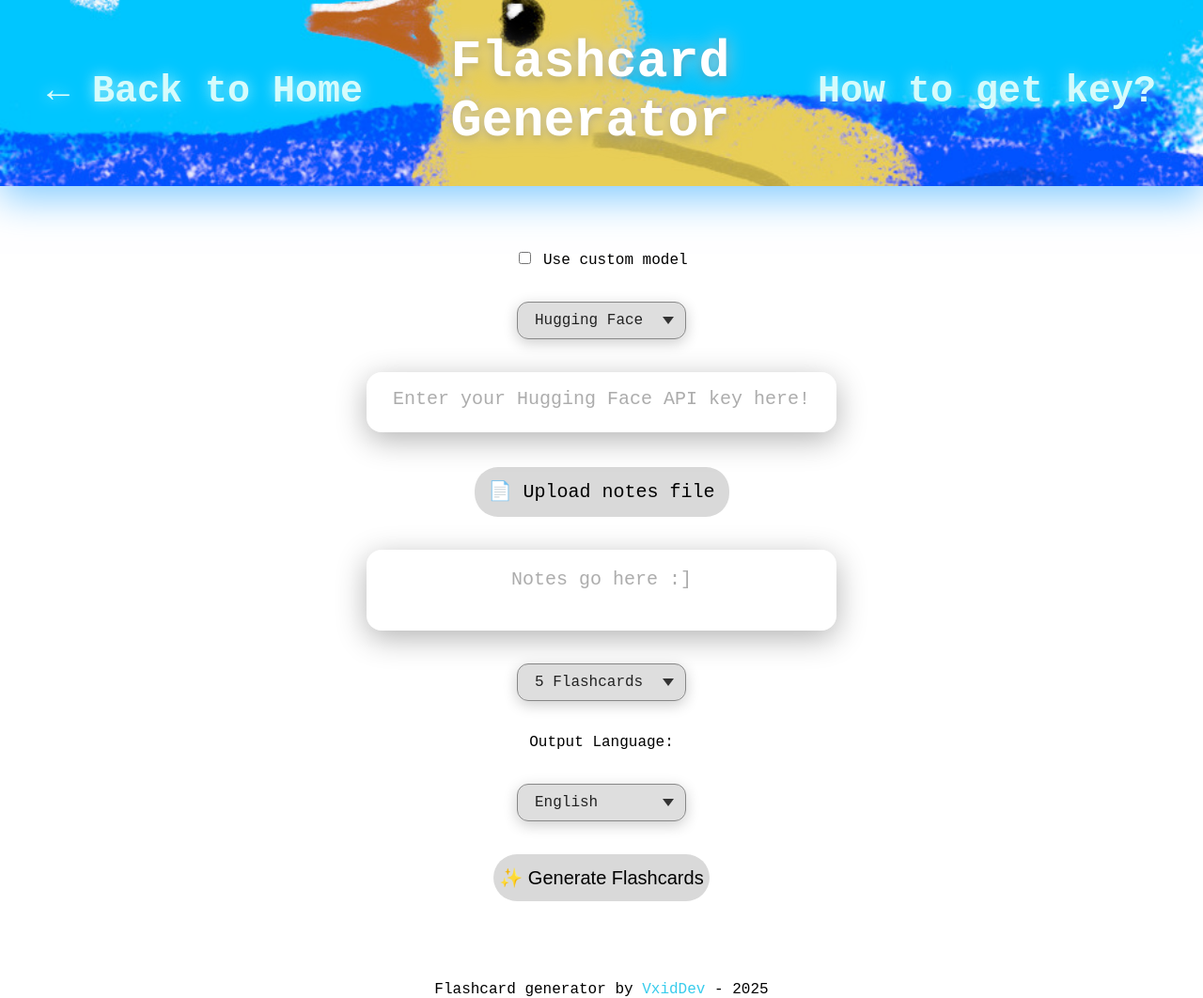
After one commit to VxidDev/eduDuck, a Flask app: template templates/flashCardGenerator.html in a window 1280 px wide. The commit adds this page. Shown: the whole page at 94% size. Run offline with Flask 3, Linux system fonts and the light colour scheme; the template is opened without the code that fills it, so the values that code supplies are empty; parts of the project's set-up code (start-up, migrations or seed data) failed here and were passed over.

Commit message:
Added FlashCard generation.

```diff
--- a/main.py
+++ b/main.py
@@ -4,6 +4,7 @@ from json import load , JSONDecodeError
 from routes.utils import uploadNotes as _uploadNotes_
 from routes.utils import storeNotes as _storeNotes_
 from routes.utils import storeQuiz as _storeQuiz_
+from routes.utils import storeFlashcards as _storeFlashcards_
 
 from routes.quiz import ParseQuiz
 from routes.quiz import QuizGenerator as _QuizGenerator_
@@ -15,8 +16,13 @@ from routes.noteEnhancer import EnhanceNotes as _EnhanceNotes_
 from routes.noteEnhancer import NoteEnhancer as _NoteEnhancer_
 from routes.noteEnhancer import EnhancedNotes as _EnhancedNotes_
 
+from routes.flashcardGenerator import FlashCardGenerator as _FlashCardGenerator_
+from routes.flashcardGenerator import FlashcardGenerator as _FlashcardGenerator_
+from routes.flashcardGenerator import FlashCardResult as _FlashCardResult_
+
 notes = {}
 quizzes = {}
+flashcards = {}
 
 app = Flask(__name__)
 
@@ -83,9 +89,21 @@ def EnhanceNotes():
     return _EnhanceNotes_(prompts)
 
 # ---------------- FlashCard Generator ------------------
-@app.route('/flashcards')
+@app.route('/flashcard-generator' , endpoint='flashCardGenerator')
 def flashCards():
-    return "Unsupported."
+    return _FlashCardGenerator_()
+
+@app.route('/flashcard-generator/generate' , endpoint='flashcardGenerator' , methods=['POST'])
+def flashCards():
+    return _FlashcardGenerator_(prompts)
+
+@app.route('/store-flashcards' , methods=['POST'], endpoint='storeflashCards')
+def storeFlashcards():
+    return _storeFlashcards_(flashcards)
+
+@app.route('/flashcard-generator/result' , endpoint='flashCardResult')
+def flashCardResult():
+    return _FlashCardResult_(flashcards)
 
 # ---------------- Miscellanious ------------------------
 @app.route("/keyAccess")
--- a/prompts.json
+++ b/prompts.json
@@ -1,4 +1,5 @@
 {
   "quiz": "Quiz generator ONLY. NO OTHER TEXT.\n\nMANDATORY REQUIREMENTS (confirm each before output):\n1. Output EXACTLY {AMOUNT} questions in ONE continuous line\n2. ALL TEXT SHOULD BE IN {LANGUAGE}. (Questions, answers, EVERYTHING!)\n3. NO \"Question\", \"Q\", headers, markdown, bullets, newlines\n4. Format: 1 question? a opt b opt c opt d opt|CORRECT:x| NO spaces before |\n5. Replace \"wrong\"/\"correct\" with REAL notes content\n6. Vary correct answers across a/b/c/d\n7. Short, clear questions from {NOTES} ONLY\n\nFollow this EXACT sequence:\n1. Read notes\n2. Generate {AMOUNT} questions\n3. Output ONLY in specified format\n\nEXAMPLE (copy this structure exactly but use notes):\n1 What color grass? a) blue b) red c) green d) yellow|CORRECT:c|2 What 2+2? a) 3 b) 4 c) 5 d) 6|CORRECT:b|3 Sky color? a) green b) blue c) red d) yellow|CORRECT:b|4 Sun rises? a) west b) south c) north d) east|CORRECT:a|5 Moon phase? a) full b) new c) half d) quarter|CORRECT:d|6 Earth shape? a) flat b) round c) square d) triangle|CORRECT:b|7 Water state? a) solid b) liquid c) gas d) plasma|CORRECT:c|8 Fire needs? a) water b) oxygen c) earth d) air|CORRECT:b|9 Light speed? a) slow b) fast c) medium d) stop|CORRECT:b|10 Gravity pulls? a) up b) down c) side d) none|CORRECT:b|\n\nNOTES: {NOTES}",
-  "enhanceNotes": "Enhance these notes for optimal learning. Output ONLY the enhanced content.\n\nNOTES:\n{NOTES}\n\nREQUIREMENTS:\n1. Use clean Markdown formatting:\n- Headings with #, ##, ### etc.\n- Bullet lists with - or *.\n- Numbered lists with 1., 2., 3.\n- Tables using standard Markdown table syntax.\n2. ALL TEXT SHOULD BE IN {LANGUAGE}. (EVERYTHING!)\n3. Do NOT wrap the entire output in quotes or code blocks.\n4. Do NOT use any HTML tags (no <p>, <strong>, <br>, etc.).\n5. Organize into clear sections with headings.\n6. Add explanations for complex concepts in simple terms.\n7. Include examples where concepts would benefit.\n8. Highlight key terms and definitions (with **bold**).\n9. Add connections between related ideas.\n10. Suggest mnemonics or memory aids.\n11. Identify gaps and recommend what to learn next.\n\nUse active voice. Prioritize clarity. No introductions, conclusions, or meta-comments."
+  "enhanceNotes": "Enhance these notes for optimal learning. Output ONLY the enhanced content.\n\nNOTES:\n{NOTES}\n\nREQUIREMENTS:\n1. Use clean Markdown formatting:\n- Headings with #, ##, ### etc.\n- Bullet lists with - or *.\n- Numbered lists with 1., 2., 3.\n- Tables using standard Markdown table syntax.\n2. ALL TEXT SHOULD BE IN {LANGUAGE}. (EVERYTHING!)\n3. Do NOT wrap the entire output in quotes or code blocks.\n4. Do NOT use any HTML tags (no <p>, <strong>, <br>, etc.).\n5. Organize into clear sections with headings.\n6. Add explanations for complex concepts in simple terms.\n7. Include examples where concepts would benefit.\n8. Highlight key terms and definitions (with **bold**).\n9. Add connections between related ideas.\n10. Suggest mnemonics or memory aids.\n11. Identify gaps and recommend what to learn next.\n\nUse active voice. Prioritize clarity. No introductions, conclusions, or meta-comments.",
+  "flashcard": "You are a flashcard generator. Follow these rules exactly: 1) Read and use ONLY the content from the NOTES section. Do not invent facts. 2) Create EXACTLY {AMOUNT} flashcards. 3) ALL TEXT MUST BE IN {LANGUAGE}. 4) Each flashcard must be in the format: question | answer 5) Put ALL flashcards in ONE SINGLE LINE, separated by ~. 6) Do NOT use any markdown, bullets, numbering, newlines, code blocks, quotes, or extra text. 7) Questions must be short, clear, and directly based on NOTES. 8) Answers must be precise, concise, and directly based on NOTES. 9) Do NOT repeat the same question or answer pattern. 10) Do NOT add explanations, comments, or any other text before or after the flashcards. 11) Output must look like: question1 | answer1 ~ question2 | answer2 ~ question3 | answer3 ... until you reach exactly {AMOUNT} flashcards. 12) If NOTES are too short, focus on the most important concepts and reuse them with different angles rather than inventing new content. Now use these NOTES to generate the flashcards: NOTES: {NOTES}"
 }
--- /dev/null
+++ b/routes/flashcardGenerator.py
@@ -0,0 +1,109 @@
+from routes.utils import AiReq
+from flask import render_template , request , jsonify
+
+standardApiErrors = {
+    "API error 402": "What does API error 402 mean? | Free credits exhausted ~",
+    "API error 401": "What does API error 401 mean? | Invalid or missing API key ~"
+}
+
+moreApiErrors = {
+    "API error 429": "What does API error 429 mean? | Rate limit exceeded ~",
+    "API error 503": "What does API error 503 mean? | Service unavailable ~",
+    "Model not loaded": "What does 'Model not loaded' mean? | Model still loading ~",
+    "Request timeout": "What does 'Request timeout' mean? | Server too slow ~",
+    "API error 400": "What does API error 400 mean? | Bad request ~"
+}
+
+def ParseFlashcards(fc: str) -> dict:
+    if not fc: return {}
+    output = {}
+    currFc = 0
+
+    for flashcard in fc.split("~"):
+        try:
+            question, answer = flashcard.split("|", 1)
+            question, answer = question.strip(), answer.strip()
+            if question and answer:
+                output[currFc] = {'question': question, 'answer': answer}
+                currFc += 1
+        except ValueError:
+            continue
+
+    return output
+
+def FlashcardGenerator(prompts: dict):
+    data: dict = request.get_json()
+    NOTES = data["notes"]
+    LANGUAGE = data["language"]
+    API_MODE = data["apiMode"]
+    AMOUNT = data["amount"]
+
+    API_KEY = data["apiKey"]
+    API_URL = "https://router.huggingface.co/v1/chat/completions" if API_MODE == "Hugging Face" else f"https://generativelanguage.googleapis.com/v1beta/models/gemini-2.5-flash:generateContent?key={API_KEY}"
+    headers = {"Authorization": f"Bearer {API_KEY}"} if API_MODE == "Hugging Face" else  {
+        "Content-Type": "application/json",
+        "x-goog-api-key": API_KEY,
+    }
+
+    PROMPT = prompts['flashcard']
+
+    if PROMPT == None:
+        return jsonify({'flashcards': 'Internal Error: PROMPT NOT FOUND'})
+    else:
+        PROMPT = PROMPT.format(NOTES=NOTES , LANGUAGE=LANGUAGE , AMOUNT=AMOUNT)
+
+    payload = {
+        "messages": [{
+            "role": "user",
+            "content": PROMPT
+        }],
+        "model": data.get("model" , "openai/gpt-oss-20b")
+    } if API_MODE == "Hugging Face" else {
+        "contents": [
+            {
+                "role": "user",
+                "parts": [
+                    {"text": PROMPT}
+                ],
+            }
+        ]
+    }
+
+    if API_MODE != "Gemini" and payload.get("model" , None) is None:
+        payload["model"] = "openai/gpt-oss-20b"
+
+    if payload and API_MODE == "Hugging Face": print(f"Model: {payload["model"]}")
+
+    output = AiReq(API_URL , headers , payload , API_MODE)
+
+    if (output is None):
+        return jsonify({"flashcards": "Internal Error."})
+
+    print(f"Output: {output}")
+
+    if output in standardApiErrors:
+        output = standardApiErrors[output]
+    elif output in moreApiErrors:
+        output = moreApiErrors[output]
+    else:
+        print("Successfully generated flashcards. Parsing...")
+
+    print(output)
+
+    flashcards = ParseFlashcards(output)
+
+    if len(flashcards) == 0:
+        print("No flashcards.")
+
+    print(flashcards)
+
+    return jsonify({'flashcards': flashcards})
+
+def FlashCardGenerator():
+    return render_template("flashCardGenerator.html")
+
+def FlashCardResult(flashcards: dict) -> None:
+    flashcardId = request.args.get('id')
+    Flashcards = flashcards.get(flashcardId)
+    print("READ", flashcardId, "found:", bool(Flashcards))
+    return render_template("flashcards.html", flashcards=Flashcards)
--- a/routes/quiz.py
+++ b/routes/quiz.py
@@ -145,10 +145,10 @@ def QuizGen(prompts: dict):
         output = standardApiErrors[output]
     elif output in moreApiErrors:
         output = moreApiErrors[output]
+    else:
+        print("Successfully generated quiz. Parsing...")
 
     print(output)
-
-    print("Successfully generated quiz. Parsing...")
 
     quiz = ParseQuiz(output)
 
--- a/static/body.css
+++ b/static/body.css
@@ -5,3 +5,7 @@ body {
     flex-direction: column;
     font-family: 'Courier New', Courier, monospace;
 }
+
+.hidden {
+    display: none;
+}
--- /dev/null
+++ b/static/flashcardGenerator/script.js
@@ -0,0 +1,168 @@
+const NoteInput = document.querySelector(".notes");
+const Submit = document.querySelector(".submit");
+const StatusLabel = document.querySelector(".status");
+const TextInputs = document.querySelectorAll(".textInput");
+const ApiKeyInput = document.querySelector(".apiKey");
+const FileInputs = document.querySelectorAll(".file-upload-wrapper");
+const CustomModel = document.getElementById("customModel");
+const CustomModelLabel = document.getElementById("customModelLabel");
+const CustomModelInput = document.querySelector(".customModelInput");
+const LanguageSelector = document.getElementById('language');
+const APIModeSelector = document.getElementById("apiMode");
+const AmountSelector = document.getElementById("questionCount");
+
+let IsHuggingFace = true;
+
+CustomModel.addEventListener('change', () => {
+    if (CustomModel.checked) {
+        CustomModelInput.classList.remove("hidden");
+    } else {
+        CustomModelInput.classList.add("hidden");
+    }
+});
+
+APIModeSelector.addEventListener('change' , () => {
+    ApiKeyInput.placeholder = `Enter your ${APIModeSelector.value} API key here!`;
+    IsHuggingFace = APIModeSelector.value == "Hugging Face" ? true : false;
+    if (!IsHuggingFace) {
+        if (CustomModel.checked) {
+            CustomModel.checked = false;
+            CustomModelInput.classList.add("hidden");
+        }
+        CustomModel.classList.add("hidden");
+        CustomModelLabel.classList.add("hidden");
+    } else {
+        CustomModel.classList.remove("hidden");
+        CustomModelLabel.classList.remove("hidden");
+    };
+})
+
+TextInputs.forEach(textinput => {
+    const MAXLINES = textinput.classList.contains("slim")
+        ? 1
+        : textinput.classList.contains("standard")
+        ? 5
+        : textinput.classList.contains("large")
+        ? 20
+        : 1;
+    const LINEHEIGHT = 25;
+
+    textinput.addEventListener('input', function () {
+        this.style.height = 'auto';
+        const newHeight = Math.min(
+            this.scrollHeight,
+            (MAXLINES * LINEHEIGHT) + 35
+        );
+        this.style.height = newHeight + 'px';
+    });
+});
+
+Submit.addEventListener('click', async () => {
+    const notes = NoteInput.value.trim();
+    const apiKey = ApiKeyInput.value.trim();
+    let model = null;
+
+    let msg = !apiKey ? "Enter API key."
+        : !notes ? "Enter notes first."
+        : notes.split(' ').length > 2500 ? "Notes too long."
+        : "Generating...";
+
+    if (!CustomModelInput.classList.contains("hidden")) {
+        model = CustomModelInput.value.trim();
+        if (!model) {
+            msg = "Enter model.";
+        }
+    } else {
+        model = null;
+    }
+
+    StatusLabel.textContent = msg;
+    if (!notes || !apiKey || notes.split(' ').length > 2500 || (!model && CustomModel.checked)) return;
+
+    try {
+        const body = {
+            notes: notes,
+            apiKey: apiKey,
+            model: model,
+            language: LanguageSelector.value.trim(),
+            apiMode: APIModeSelector.value.trim(),
+            amount: AmountSelector.value.trim()
+        };
+
+        const response = await fetch('/flashcard-generator/generate', {
+            method: 'POST',
+            headers: { 'Content-Type': 'application/json' },
+            body: JSON.stringify(body)
+        });
+
+        const data = await response.json();
+
+        const res = await fetch('/store-flashcards', {
+            method: 'POST',
+            headers: { 'Content-Type': 'application/json' },
+            body: JSON.stringify({ flashcards: data.flashcards })
+        });
+
+        const payload = await res.json();
+
+        window.location.href = `/flashcard-generator/result?id=${encodeURIComponent(payload.id)}`;
+    } catch (error) {
+        StatusLabel.textContent = "Error while generating flashcards.";
+    }
+});
+
+async function SendFile(file) {
+    const formData = new FormData();
+    formData.append("notesFile", file);
+
+    NoteInput.textContent = "Loading...";
+
+    const response = await fetch('/upload-notes', {
+        method: 'POST',
+        body: formData,
+    });
+
+    if (!response.ok) {
+        NoteInput.textContent = "File upload failed.";
+        return;
+    }
+
+    const data = await response.json();
+    NoteInput.textContent = data.notes;
+
+    const MAXLINES = NoteInput.classList.contains("slim")
+        ? 1
+        : NoteInput.classList.contains("standard")
+        ? 5
+        : NoteInput.classList.contains("large")
+        ? 20
+        : 1;
+    const LINEHEIGHT = 20;
+    NoteInput.style.height = Math.min(
+        NoteInput.scrollHeight,
+        (MAXLINES * LINEHEIGHT) + 60
+    ) + 'px';
+}
+
+window.addEventListener('load', function () {
+    const fileInputs = document.querySelectorAll('.file-input');
+
+    fileInputs.forEach(function (input) {
+        input.addEventListener('change', function () {
+            const wrapper = this.closest('.file-upload-wrapper');
+            const displayElement = wrapper.querySelector('.fileButton');
+
+            if (this.files.length > 0) {
+                const fileNames = Array.from(this.files).map(f => f.name).join(', ');
+                displayElement.textContent = fileNames.length > 30
+                    ? `${fileNames.substring(0, 27)}...`
+                    : fileNames;
+                displayElement.classList.add('has-file');
+                SendFile(this.files[0]);
+            } else {
+                displayElement.textContent = 'No file selected';
+                displayElement.classList.remove('has-file');
+            }
+        });
+    });
+});
--- /dev/null
+++ b/templates/flashCardGenerator.html
@@ -0,0 +1,67 @@
+<!DOCTYPE html>
+<html lang="en">
+<head>
+    <meta charset="UTF-8">
+    <meta name="viewport" content="width=device-width, initial-scale=1.0">
+    <title>EduDuck - Note Enhancer</title>
+    <link rel="stylesheet" href="/static/body.css">
+    <link rel="stylesheet" href="/static/Main/style.css">
+    <link rel="stylesheet" href="/static/header.css">
+    <script src="/static/flashcardGenerator/script.js" defer></script>
+</head>
+<body>
+    <div class="header">
+        <a class="header-redirect" href="/" style="padding-left: 50px;">← Back to Home</a>
+        <h1 class="header-text">Flashcard Generator</h1>
+        <a class="header-redirect" href="/keyAccess" style="padding-right: 50px;">How to get key?</a>
+    </div>
+
+    <div class="main">
+        <label id="customModelLabel">
+            <input type="checkbox" id="customModel">
+            Use custom model
+        </label>
+        <textarea class="customModelInput textInput slimmest hidden" placeholder="Enter custom model here! (e.g., mistralai/Mistral-7B-Instruct)"></textarea>
+
+        <select id="apiMode" class="select">
+            <option value="Hugging Face">Hugging Face</option>
+            <option value="Gemini">Gemini</option>
+        </select>
+
+        <textarea class="apiKey textInput slimmest" placeholder="Enter your Hugging Face API key here!"></textarea>
+
+        <div class="file-upload-wrapper">
+            <input type="file" id="fileInput" class="file-input" accept=".txt,.md,.png,.jpg,.jpeg,.pdf"/>
+            <label for="fileInput" class="button fileButton">📄 Upload notes file</label>
+        </div>
+
+        <textarea class="notes textInput standard" placeholder="Notes go here :]"></textarea>
+
+        <div class="options-section">
+            <select id="questionCount" class="select">
+                <option value="5">5 Flashcards</option>
+                <option value="10">10 Flashcards</option>
+                <option value="15">15 Flashcards</option>
+                <option value="20">20 Flashcards</option>
+            </select>
+        </div>
+
+        <label for="language">Output Language:</label>
+        <select id="language" class="select">
+            <option value="eng">English</option>
+            <option value="pl">Polish</option>
+            <option value="ru">Russian</option>
+            <option value="de">German</option>
+            <option value="ua">Ukrainian</option>
+            <option value="fr">French</option>
+        </select>
+
+        <button class="button submit" style="width: auto;">✨ Generate Flashcards</button>
+        <span class="status"></span>
+    </div>
+
+    <footer>
+        <span class="">Flashcard generator by <a class="repoLink" href="https://github.com/VxidDev/eduDuck/">VxidDev</a> - 2025</span>
+    </footer>
+</body>
+</html>
--- a/templates/index.html
+++ b/templates/index.html
@@ -29,6 +29,11 @@
                 <h3><a href="/note-enhancer">✨ Note Enhancer</a></h3>
                 <p>Supercharge your notes with AI-generated summaries, key concept highlight and visual diagrams.</p>
             </div>
+
+            <div class="feature-card">
+                <h3><a href="/flashcard-generator">🗂️ Flashcard Generator</a></h3>
+                <p>Upload your notes or paste text to instantly generate spaced repetition flashcards for perfect memorization.</p>
+            </div>
         </div>
     </div>
 </body>
```
Also changed, not shown: routes/utils.py (+8 -0 lines), static/flashcardResult/script.js (added, +52 -0 lines), static/flashcardResult/style.css (added, +178 -0 lines), templates/flashcards.html (added, +28 -0 lines).
